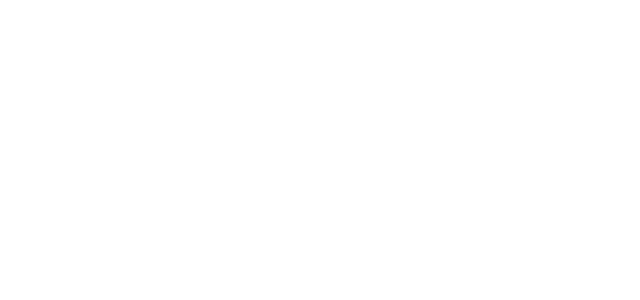
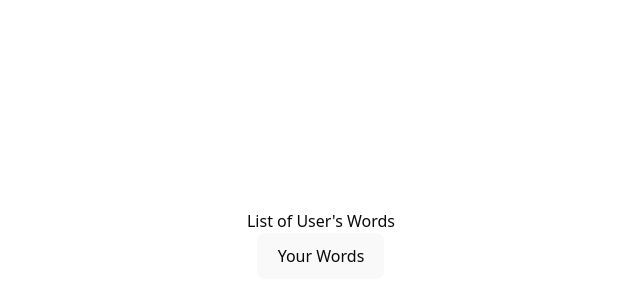
Before and after one commit to minami-77/my-dictionary-frontend, a React (Vite) app: page /words in a window 1280 px wide. Before the commit this address had no page. Shown: the part 156-456 px from the top of the page, without its empty margins (319-959 px from the left). Built offline with nearby package versions, Linux system fonts and the light colour scheme.

Commit message:
add path words

```diff
--- a/src/App.tsx
+++ b/src/App.tsx
@@ -2,6 +2,7 @@ import { BrowserRouter, Routes, Route, Link } from 'react-router';
 import './App.css'
 import Home from './pages/Home/Home';
 import Mypage from './pages/Mypage/Mypage';
+import UserWord from './components/UserWord';
 
 function App() {
   return (
@@ -9,7 +10,7 @@ function App() {
     <Routes>
       <Route path="/" element={<Home/>}/>
       <Route path="mypage" element={<Mypage/>}/>
-      <Route/>
+      <Route path="words" element={<UserWord/>}/>
       <Route/>
 
     </Routes>
--- a/src/components/UserWord.tsx
+++ b/src/components/UserWord.tsx
@@ -9,6 +9,7 @@ export default function UserWord() {
       spelling: string;
       pronunciation: string;
       language: string;
+      note: string;
       created_at: string;
       updated_at: string;
     };
```
